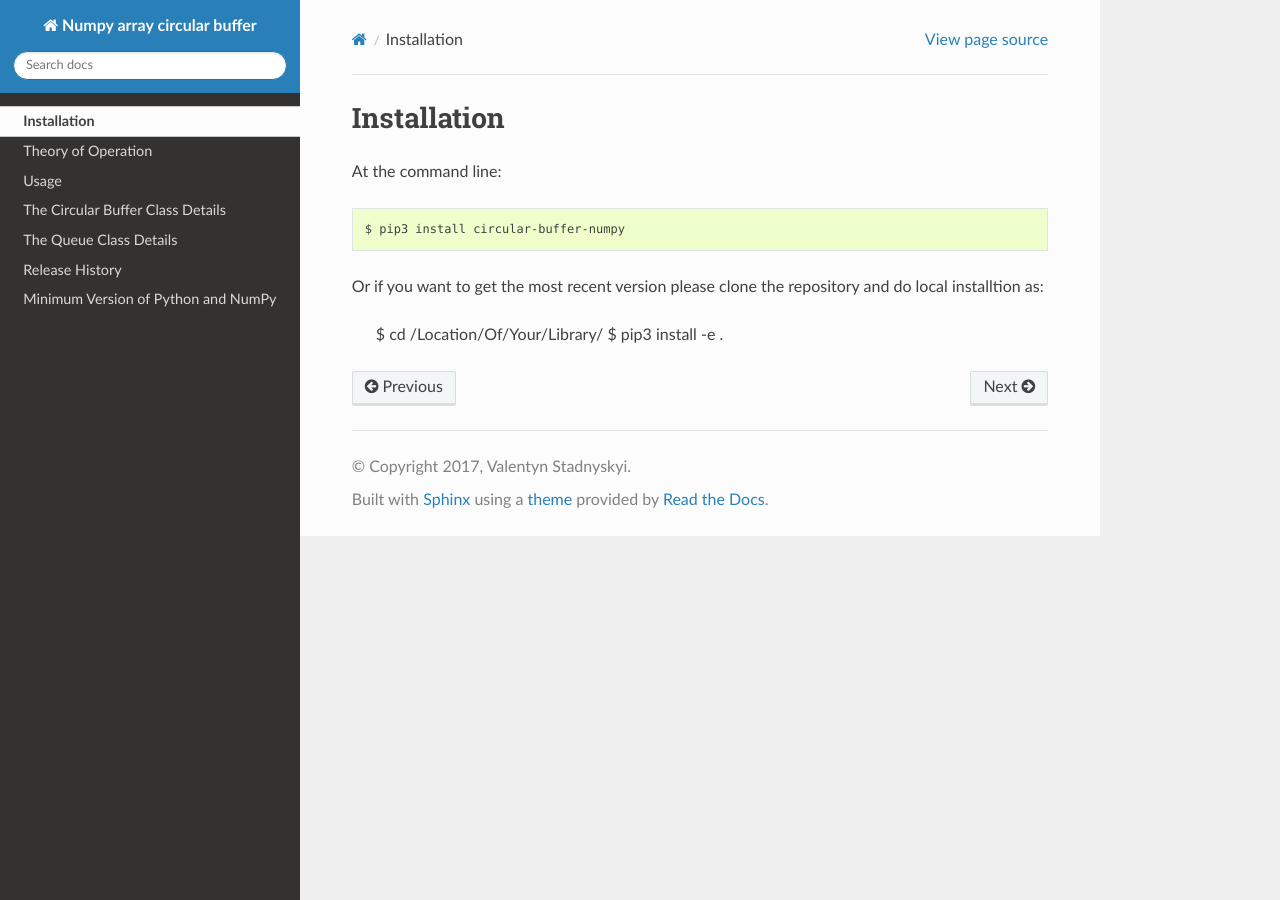
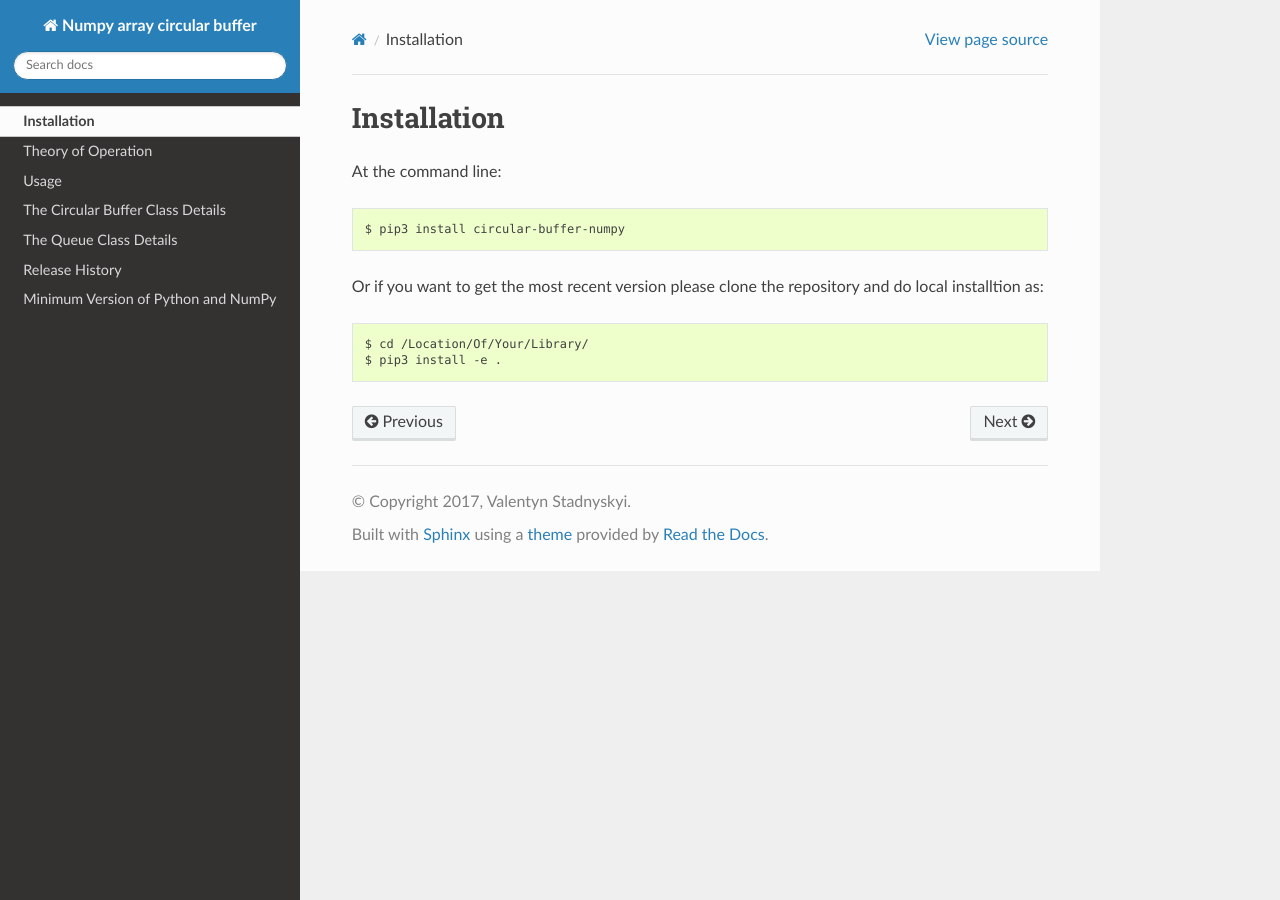
Before and after one commit to vstadnytskyi/circular_buffer_numpy, a Sphinx documentation site: the page built from docs/source/installation.rst, in a window 1280 px wide. Built offline with Sphinx 7.4.7 and the Read the Docs theme 2.0.0, drawn with Linux system fonts in a browser that asks for light colours.

Commit message:
fixed docs bugs

```diff
--- a/docs/source/installation.rst
+++ b/docs/source/installation.rst
@@ -7,7 +7,7 @@ At the command line::
     $ pip3 install circular-buffer-numpy
 
 
-Or if you want to get the most recent version please clone the repository and  do local installtion as:
+Or if you want to get the most recent version please clone the repository and  do local installtion as::
 
     $ cd /Location/Of/Your/Library/
     $ pip3 install -e .
```
